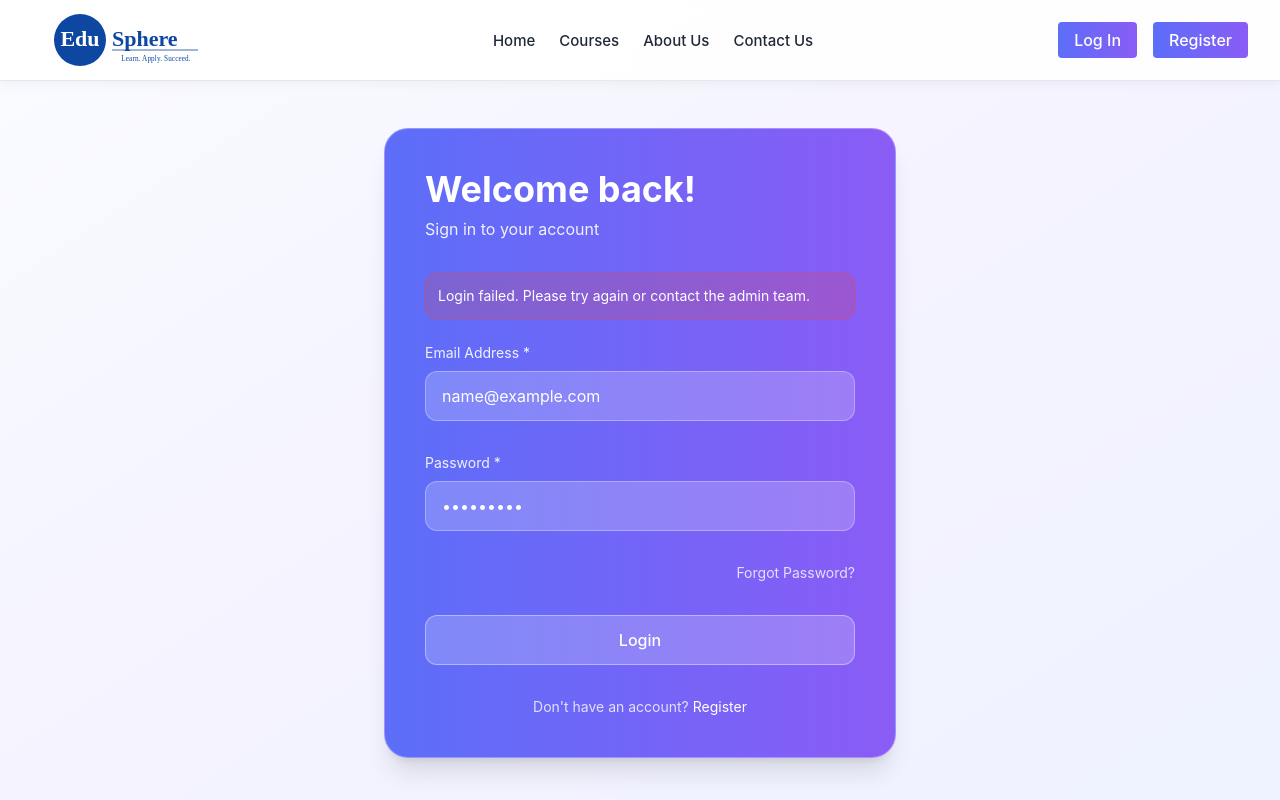
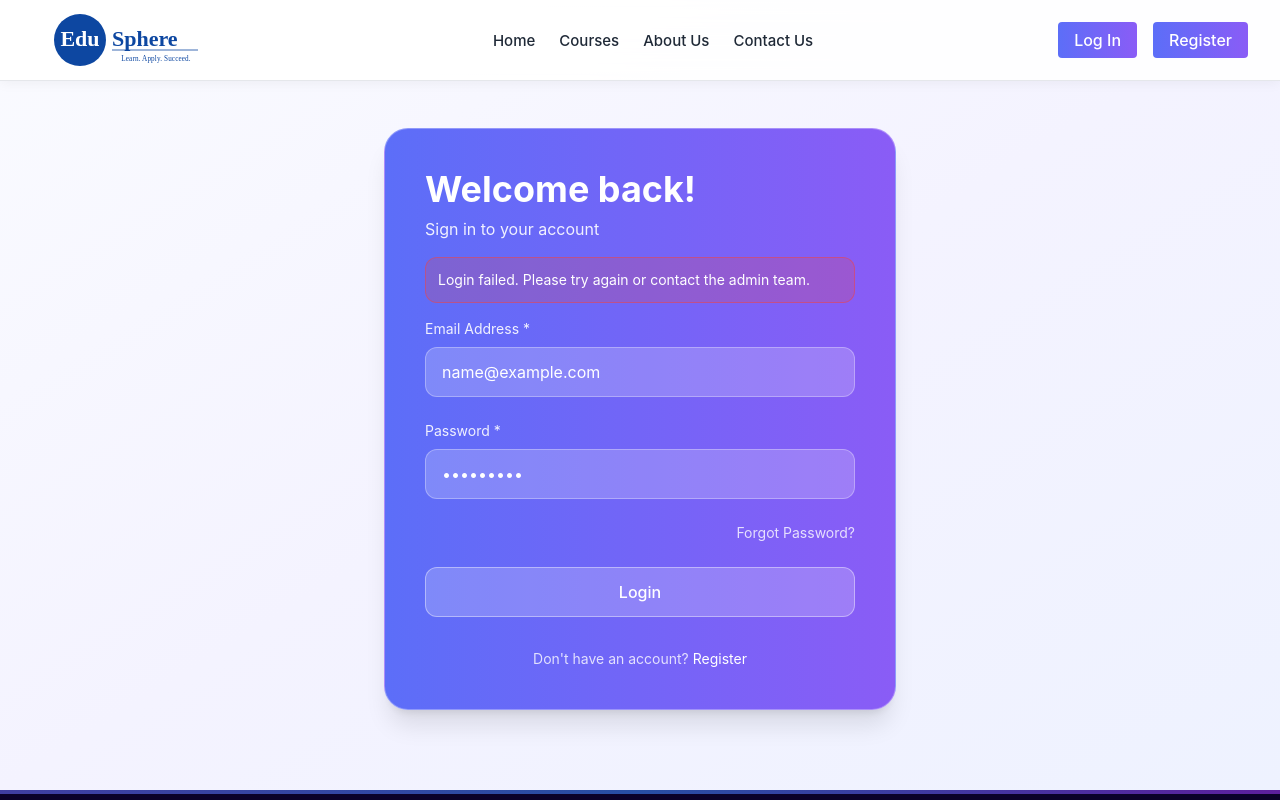
Before and after one commit to edusphere-coder/edu-site, a Next.js app: page /signin in a window 1280 px wide. Both pictures are taken after typing "name@example.com", "Sample123" into the empty fields and a click on the button "Login". Shown: the top 800 px of the page. Built offline with nearby package versions, Linux system fonts and the light colour scheme; no server answers.

Commit message:
Reduce signin form top spacing

```diff
--- a/app/signin/page.tsx
+++ b/app/signin/page.tsx
@@ -81,11 +81,11 @@ export default function LoginSection() {
 
         {/* Heading */}
         <h2 className="text-4xl font-bold mb-2">Welcome back!</h2>
-        <p className="opacity-90 mb-8">Sign in to your account</p>
+        <p className="opacity-90 mb-4">Sign in to your account</p>
 
         {/* Feedback Message */}
         {success || error ? (
-          <div className="mb-6">
+          <div className="mb-4">
             {success ? (
               <div className="p-3 bg-green-500/20 border border-green-500/50 rounded-xl text-white text-sm">
                 {success}
@@ -99,7 +99,7 @@ export default function LoginSection() {
         ) : null}
 
         {/* Form */}
-        <form className="space-y-8" onSubmit={handleSubmit}>
+        <form className="space-y-6" onSubmit={handleSubmit}>
 
           {/* Email */}
           <div>
```
